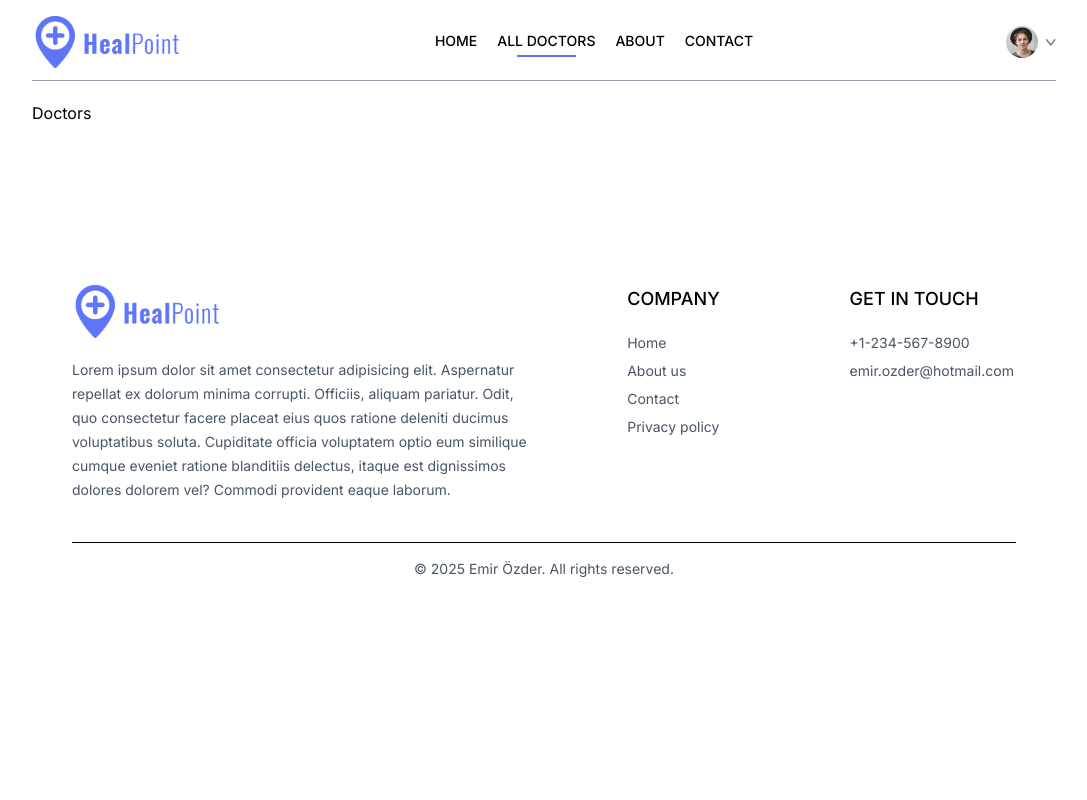
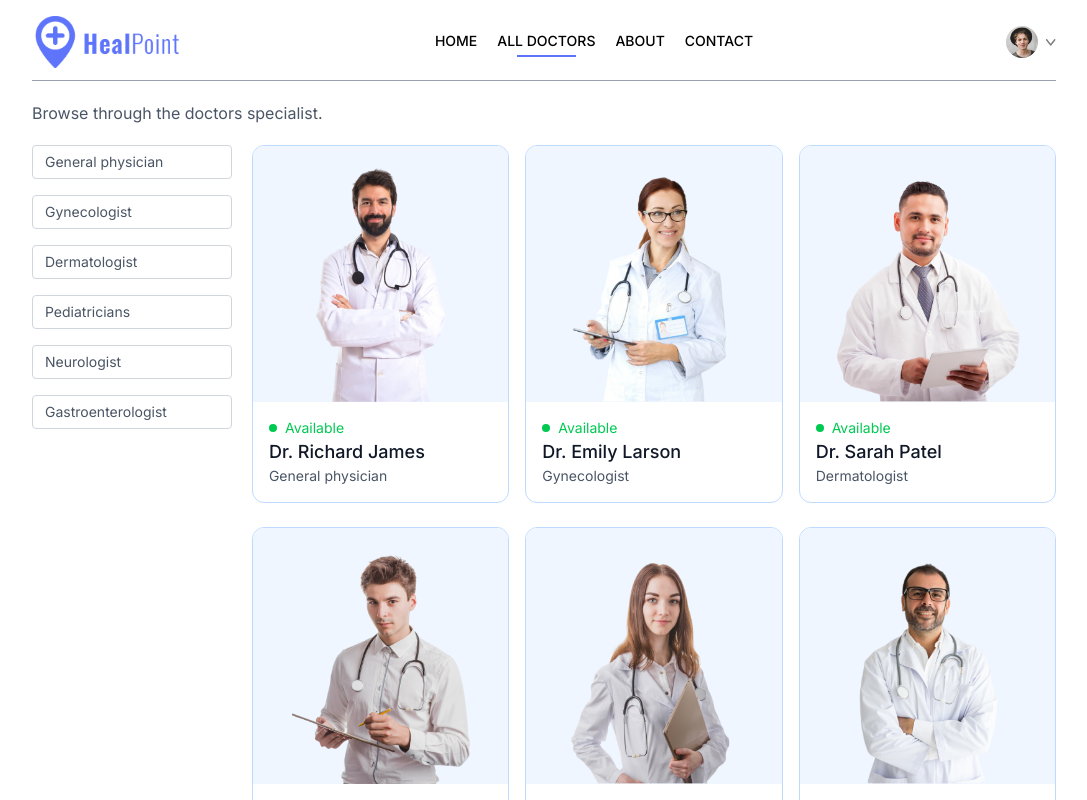
Before and after one commit to emirozder/doctor-booking-mern, a React (Vite) app in the folder frontend/: page /doctors in a window 1280 px wide. Shown: the top 800 px of the page, without its empty margins (96-1183 px from the left). Built offline with nearby package versions, Linux system fonts and the light colour scheme.

Commit message:
feat: doctors page

```diff
--- a/frontend/src/assets/assets.js
+++ b/frontend/src/assets/assets.js
@@ -230,7 +230,7 @@ export const doctors = [
     _id: 'doc11',
     name: 'Dr. Zoe Kelly',
     image: doc11,
-    speciality: 'Neurologist',
+    speciality: 'Gastroenterologist',
     degree: 'MBBS',
     experience: '4 Years',
     about: 'Dr. Davis has a strong commitment to delivering comprehensive medical care, focusing on preventive medicine, early diagnosis, and effective treatment strategies. Dr. Davis has a strong commitment to delivering comprehensive medical care, focusing on preventive medicine, early diagnosis, and effective treatment strategies.',
--- a/frontend/src/components/DoctorCard.jsx
+++ b/frontend/src/components/DoctorCard.jsx
@@ -9,7 +9,7 @@ const DoctorCard = ({ doctor }) => {
       onClick={() => navigate(`/appointment/${doctor._id}`)}
       className="border border-blue-200 rounded-xl overflow-hidden cursor-pointer hover:translate-y-[-10px] transition-all duration-500"
     >
-      <img src={doctor.image} alt={doctor.name} className="bg-blue-50" />
+      <img src={doctor.image} alt={doctor.name} className="bg-blue-50 w-full" />
       <div className="p-4">
         <div className="flex items-center gap-2 text-sm text-center text-green-500">
           <p className="size-2 rounded-full bg-green-500" />
--- a/frontend/src/pages/Doctors.jsx
+++ b/frontend/src/pages/Doctors.jsx
@@ -1,7 +1,62 @@
-import React from "react";
+import React, { useContext, useEffect, useState } from "react";
+import { useNavigate, useParams } from "react-router-dom";
+import { specialityData } from "../assets/assets";
+import DoctorCard from "../components/DoctorCard";
+import { AppContext } from "../context/AppContext";
 
 const Doctors = () => {
-  return <div>Doctors</div>;
+  const navigate = useNavigate();
+  const { speciality } = useParams();
+  const { doctors } = useContext(AppContext);
+
+  const [filterDoc, setFilterDoc] = useState([]);
+
+  useEffect(() => {
+    filterDoctors();
+  }, [doctors, speciality]);
+
+  const filterDoctors = () => {
+    if (speciality) {
+      setFilterDoc(
+        doctors.filter((doctor) =>
+          doctor.speciality.toLowerCase().includes(speciality.toLowerCase())
+        )
+      );
+    } else {
+      setFilterDoc(doctors);
+    }
+  };
+
+  return (
+    <div>
+      <p className="text-gray-600">Browse through the doctors specialist.</p>
+      <div className="flex flex-col sm:flex-row items-start gap-5 mt-5">
+        <div className="w-full sm:w-auto flex flex-col gap-4 text-sm text-gray-600">
+          {specialityData.map((item, index) => (
+            <p
+              key={index}
+              onClick={() =>
+                speciality === item.speciality
+                  ? navigate("/doctors")
+                  : navigate(`/doctors/${item.speciality}`)
+              }
+              className={`flex-1 sm:flex-none sm:w-auto pl-3 py-1.5 pr-16 border border-gray-300 rounded-sm transition-all cursor-pointer ${
+                speciality === item.speciality ? "bg-indigo-100 text-black" : ""
+              }`}
+            >
+              {item.speciality}
+            </p>
+          ))}
+        </div>
+
+        <div className="w-full grid grid-cols-auto gap-4 gap-y-6">
+          {filterDoc.map((doctor) => (
+            <DoctorCard key={doctor._id} doctor={doctor} />
+          ))}
+        </div>
+      </div>
+    </div>
+  );
 };
 
 export default Doctors;
```
